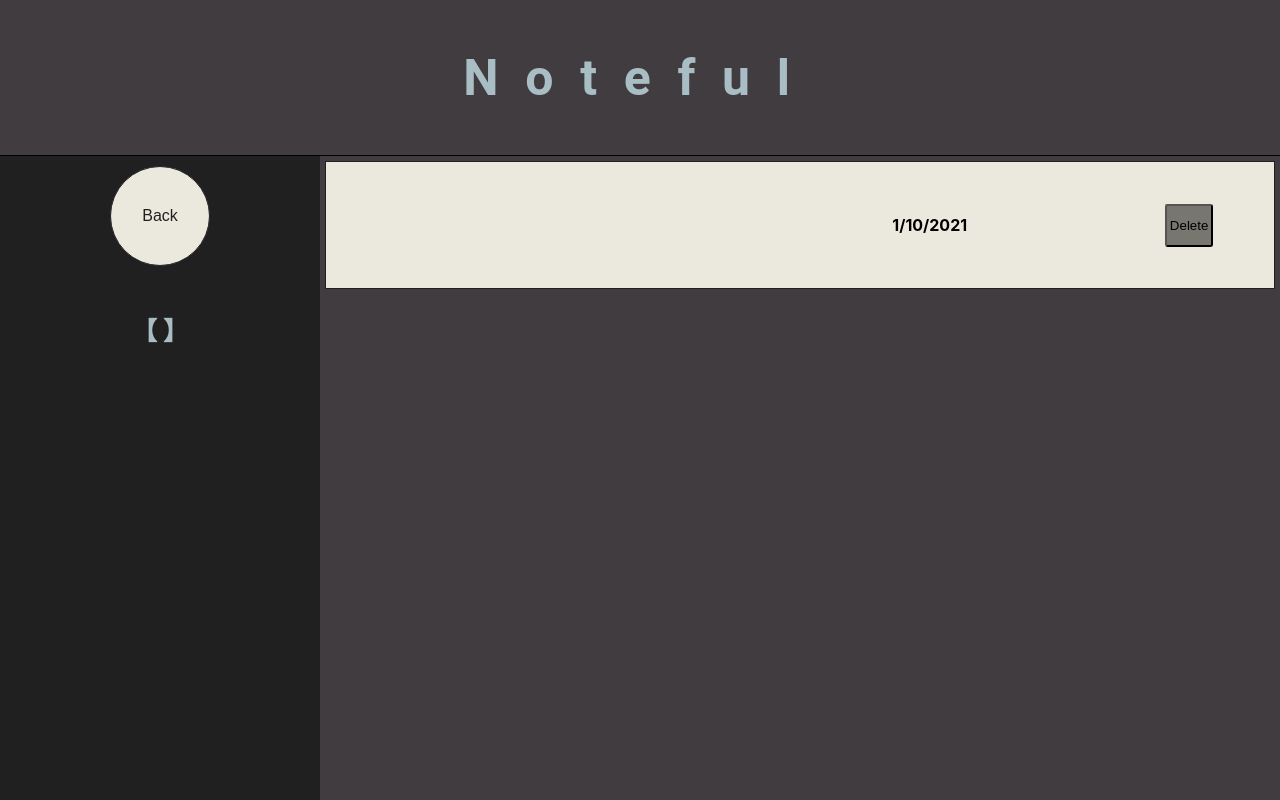
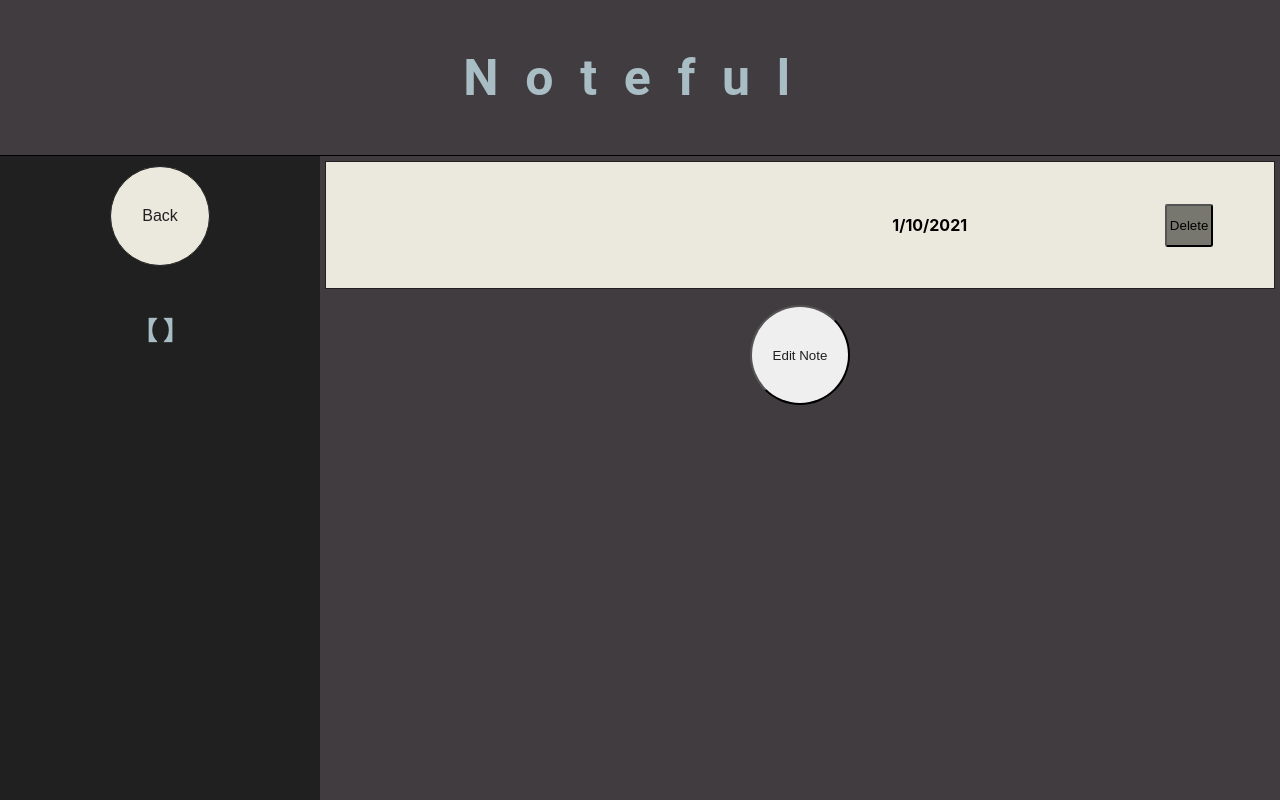
Before and after one commit to kdbromley/noteful, a React (Create React App) app: page /note/cbc787a0-ffaf-11e8-8eb2-f2801f1b9fd1 in a window 1280 px wide. Shown: the top 800 px of the page. Built offline with nearby package versions, Linux system fonts and the light colour scheme; no server answers.

Commit message:
add edit buttons (unsupported), clarity edits to css files

```diff
--- a/src/App.js
+++ b/src/App.js
@@ -123,11 +123,11 @@ class App extends Component {
     return(
       <>
         <Route
-          path='/addFolder'
+          path='/add-folder'
           component={AddFolder}
         />
         <Route
-         path='/addNote'
+         path='/add-note'
          component={AddNote}
         />
       </>
--- a/src/MainDisplay/MainDisplay.js
+++ b/src/MainDisplay/MainDisplay.js
@@ -35,7 +35,7 @@ class MainDisplay extends Component {
                 </section>
                 <button type='button'
                  className='MainDisplay__add-note'>
-                    <Link to='/addNote'>
+                    <Link to='/add-note'>
                         Add Note
                     </Link>
                 </button>
--- a/src/NotePageDisplay/NotePageDisplay.css
+++ b/src/NotePageDisplay/NotePageDisplay.css
@@ -28,6 +28,16 @@ h3, h4 {
     position: relative;
 }
 
+.Note__edit-note-button {
+    height: 50px;
+    width: 50px;
+    border-radius: 50%;
+}
+
+.Note__edit-note-button > a {
+    color: #212021;
+}
+
 @media all and (min-width:600px) {
     .Note {
         padding: 20px;
@@ -37,4 +47,9 @@ h3, h4 {
     .Note__card {
         color: black;
     }
+
+    .Note__edit-note-button {
+        height: 100px;
+        width: 100px;
+    }
 }
--- a/src/NotePageDisplay/NotePageDisplay.js
+++ b/src/NotePageDisplay/NotePageDisplay.js
@@ -1,4 +1,5 @@
 import { Component } from 'react';
+import { Link } from 'react-router-dom';
 import NoteItem from '../NoteItem/NoteItem';
 import NotesContext from '../NotesContext';
 import {findNote} from '../helperFunc';
@@ -30,6 +31,12 @@ export default class NotePageDisplay extends Component {
         <div className='Note__content'>
             <p>{note.content}</p>
         </div>
+        <button type='button'
+         className='Note__edit-note-button'>
+          <Link to='/edit-note'>
+              Edit Note
+          </Link>
+        </button>
       </section>
     )
   }
--- a/src/NotePageSidebar/NotePageSidebar.css
+++ b/src/NotePageSidebar/NotePageSidebar.css
@@ -4,7 +4,7 @@
     height: 100vh;
 }
 
-.Sidebar__back-button {
+.Sidebar__back-button, .Sidebar__edit-folder-button {
     background-color: #EBE8DE;
     border: 1px solid #212021;
     border-radius: 50%;
@@ -13,7 +13,7 @@
     margin-top: 10px;
 }
 
-.Sidebar__back-button > a {
+.Sidebar__back-button > a, .Sidebar__edit-folder-button > a {
     color: #212021;
 }
 
@@ -25,7 +25,7 @@
 }
 
 @media all and (min-width: 600px) {
-    .Sidebar__back-button {
+    .Sidebar__back-button, .Sidebar__edit-folder-button {
         height: 100px;
         width: 100px;
         font-size: 16px;
--- a/src/Sidebar/SideBar.js
+++ b/src/Sidebar/SideBar.js
@@ -17,9 +17,12 @@ export default class Sidebar extends Component {
             )}
             </ul>
             <button className='Sidebar__add-folder-button'>
-                <Link to='/addfolder'>
+                <Link to='/add-folder'>
                     Add Folder
                 </Link>
+            </button>
+            <button type='button' className='Sidebar__edit-folder-button'>
+                <Link to='/edit-folder'>Edit Folder</Link>
             </button>
         </nav>
     )
--- a/src/Sidebar/Sidebar.css
+++ b/src/Sidebar/Sidebar.css
@@ -29,7 +29,7 @@ a {
     letter-spacing: 3pt;
 }
 
-.Sidebar__add-folder-button {
+.Sidebar__add-folder-button, .Sidebar__edit-folder-button {
     height: 60px;
     width: 60px;
     border-radius: 50%;
@@ -37,12 +37,12 @@ a {
 
 }
 
-.Sidebar__add-folder-button > a {
+.Sidebar__add-folder-button > a, .Sidebar__edit-folder-button > a {
     color: #212021;
 }
 
 @media all and (min-width: 600px) {
-    .Sidebar__add-folder-button {
+    .Sidebar__add-folder-button, .Sidebar__edit-folder-button {
         height: 100px;
         width: 100px;
 
```
